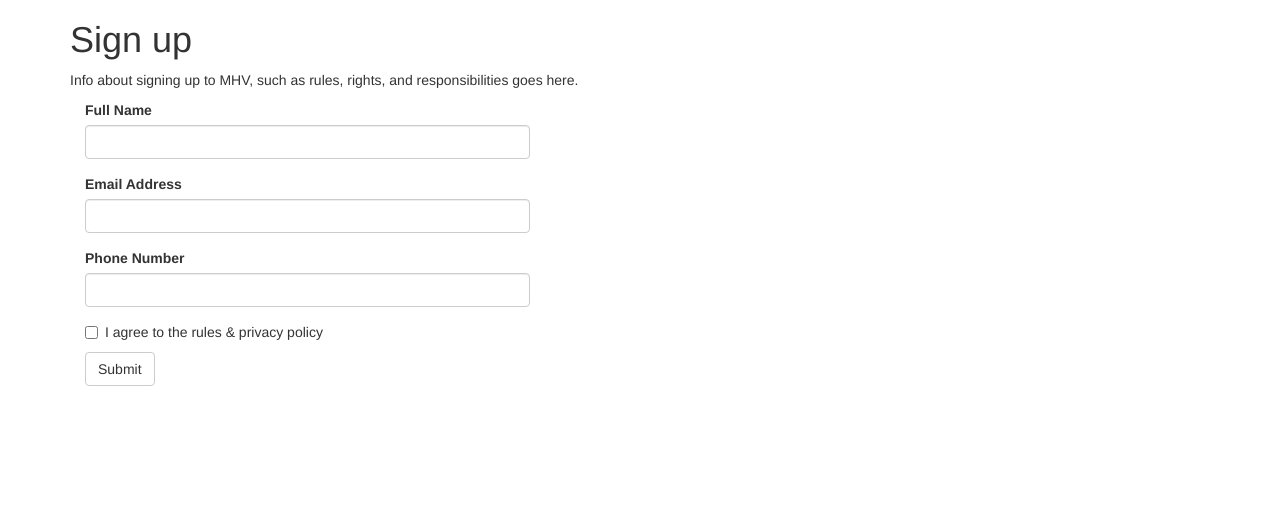
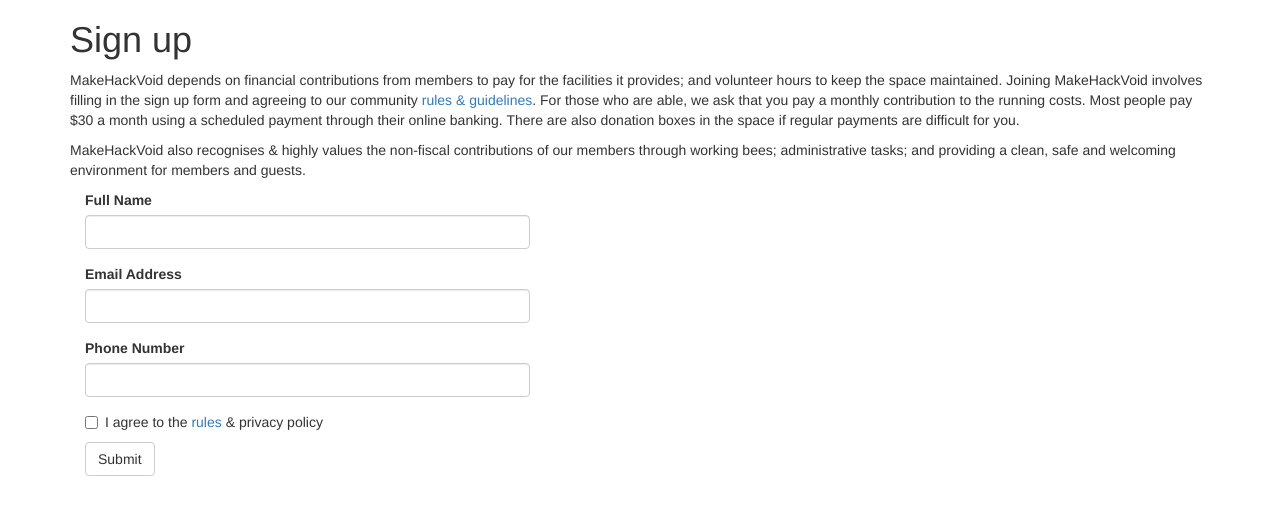
Before and after one commit to makehackvoid/mhvdb2, a Python web app: template mhvdb2/templates/signup.html in a window 1280 px wide. Shown: the part 72-587 px from the top of the page. Run offline with Jinja, Linux system fonts and the light colour scheme; the template is opened without the code that fills it, so the values that code supplies are empty; some libraries are stand-ins or nearby versions.

Commit message:
Fixes #8
Added the spiel from the current sign up page, and added a link to the
rules page on the wiki.

```diff
--- a/mhvdb2/templates/signup.html
+++ b/mhvdb2/templates/signup.html
@@ -4,7 +4,9 @@
 {% block title %}Sign Up{% endblock %}
 {% block content %}
 <h1>Sign up</h1>
-<p>Info about signing up to MHV, such as rules, rights, and responsibilities goes here.</p>
+<p>MakeHackVoid depends on financial contributions from members to pay for the facilities it provides; and volunteer hours to keep the space maintained. Joining MakeHackVoid involves filling in the sign up form and agreeing to our community <a href="https://wiki.makehackvoid.com/policy:rules">rules &amp; guidelines</a>. For those who are able, we ask that you pay a monthly contribution to the running costs. Most people pay $30 a month using a scheduled payment through their online banking. There are also donation boxes in the space if regular payments are difficult for you.</p>
+
+<p>MakeHackVoid also recognises &amp; highly values the non-fiscal contributions of our members through working bees; administrative tasks; and providing a clean, safe and welcoming environment for members and guests.</p>
 <form method="POST" role="form" class="col-sm-8 col-md-6 col-lg-5">
     <div class="form-group">
         <label for="name">Full Name</label>
@@ -20,7 +22,7 @@
     </div>
     <div class="checkbox">
         <label>
-            <input id="agree" type="checkbox"> I agree to the rules &amp; privacy policy
+            <input id="agree" type="checkbox"> I agree to the <a href="https://wiki.makehackvoid.com/policy:rules">rules</a> &amp; privacy policy
         </label>
     </div>
     <button type="submit" class="btn btn-default">Submit</button>
```
